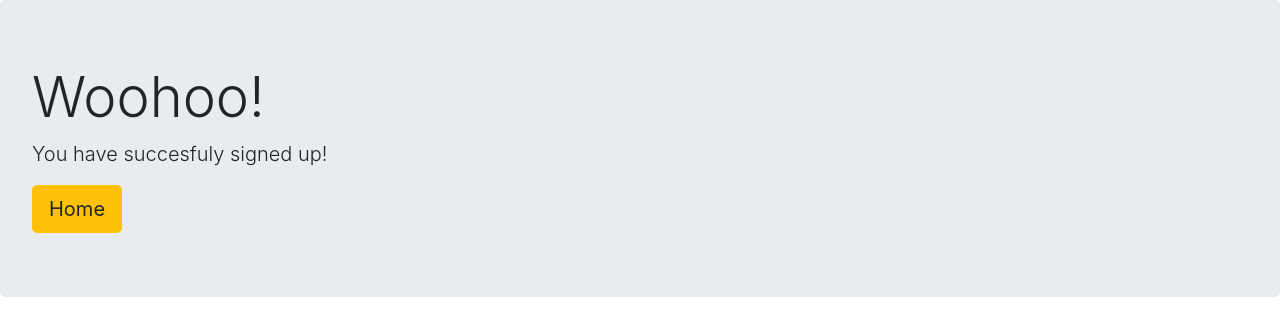
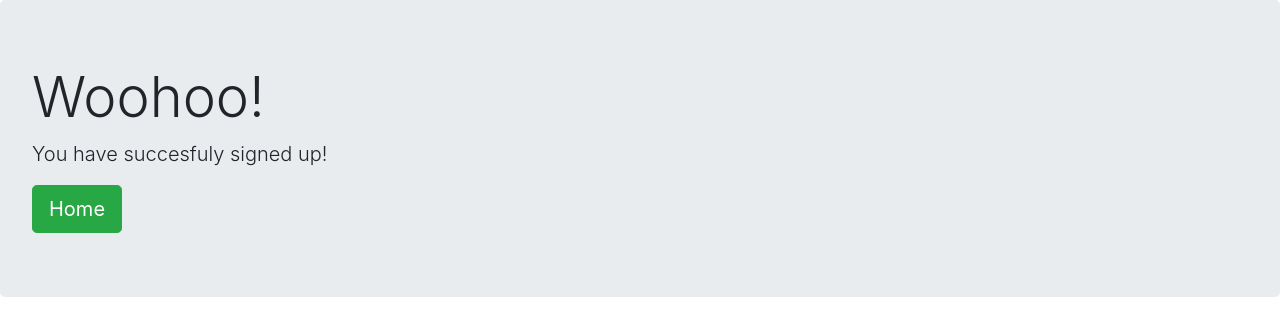
Before and after one commit to Cxlopez/Newsletter-signup, a website: page success.html in a window 1280 px wide. Drawn offline with nearby package versions, Linux system fonts and the light colour scheme.

Commit message:
change success page btn color

```diff
--- a/success.html
+++ b/success.html
@@ -14,7 +14,7 @@
     <h1 class="display-4">Woohoo!</h1>
     <p class="lead">You have succesfuly signed up!</p>
     <form action="/success" method="post">
-      <button class="btn btn-lg btn-warning" type="submit">Home</button>
+      <button class="btn btn-lg btn-success" type="submit">Home</button>
     </form>
   </div>
 </body>
```
